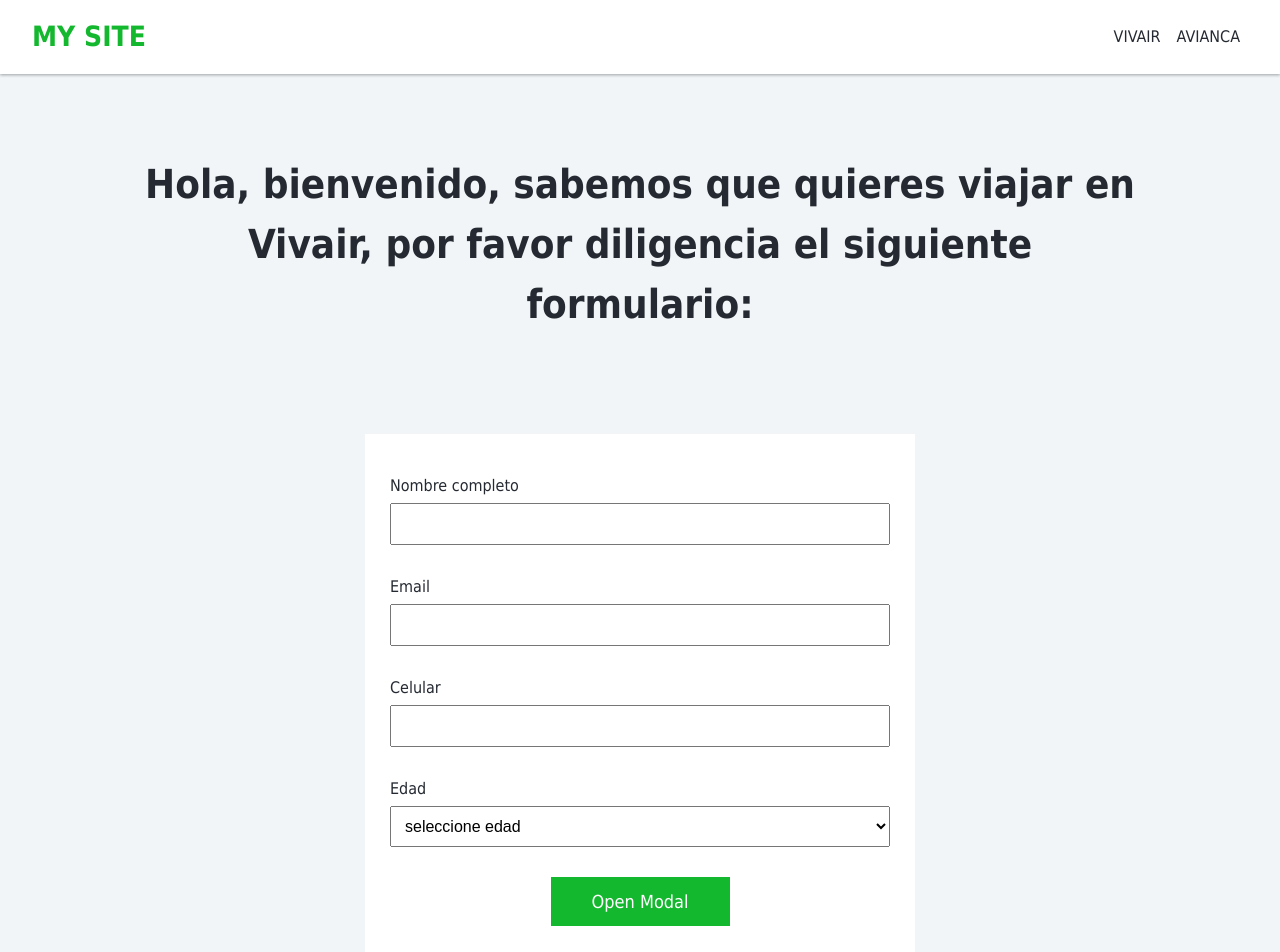
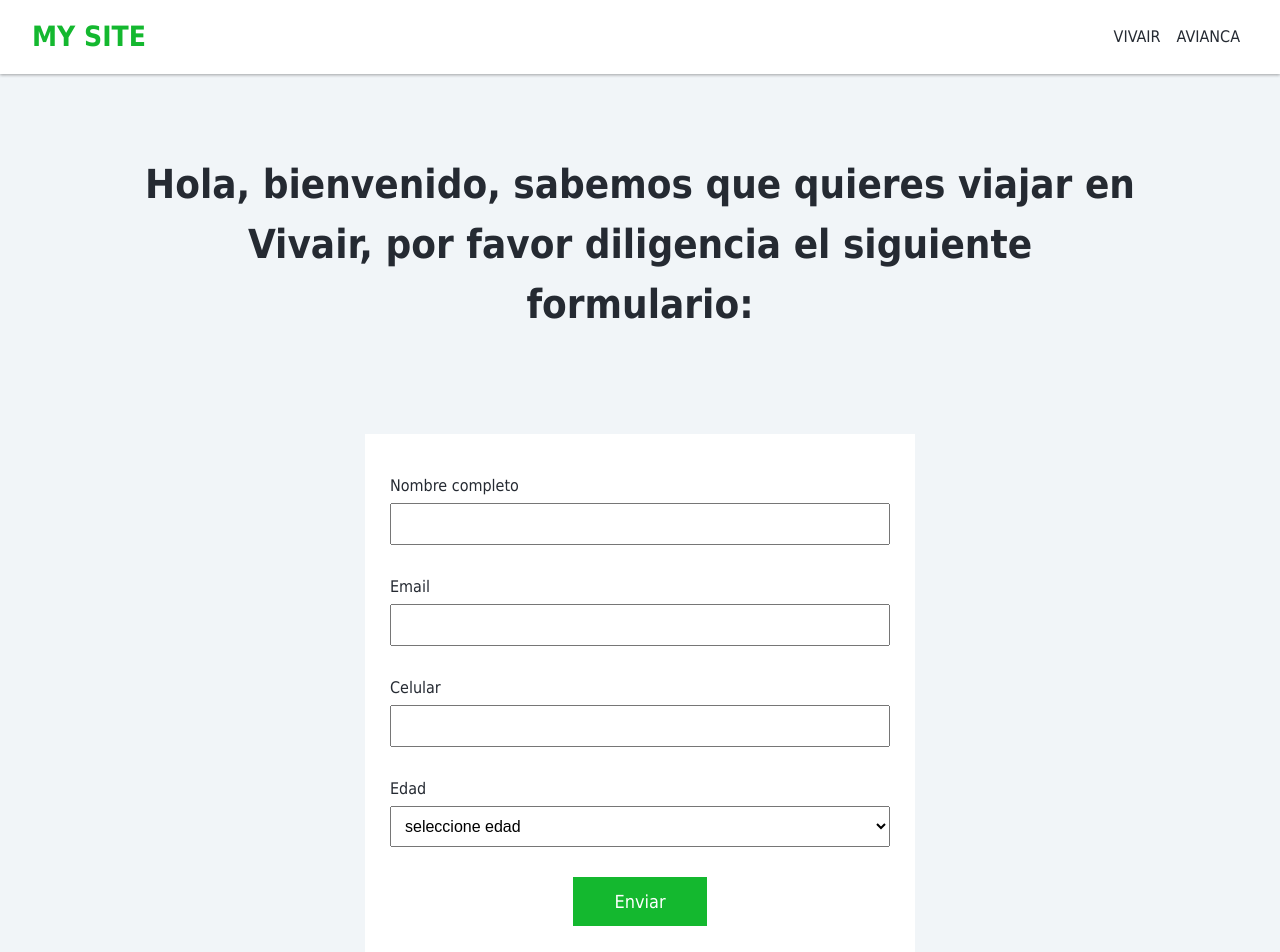
Before and after one commit to camiloVelandia/ItGlobers-challenge, a React app: page / in a window 1280 px wide. Shown: the top 952 px of the page. Built offline with nearby package versions, Linux system fonts and the light colour scheme.

Commit message:
add readme

```diff
--- a/src/components/Modal.js
+++ b/src/components/Modal.js
@@ -56,7 +56,7 @@ export default function SimpleModal(props) {
         className="form__submit"
         onClick={props.send ? handleOpen : handleClose}
       >
-        Open Modal
+        Enviar
       </button>
       <Modal
         open={open}
```
Also changed, not shown: 1 other file (tests, documents, lock files or other folders).
